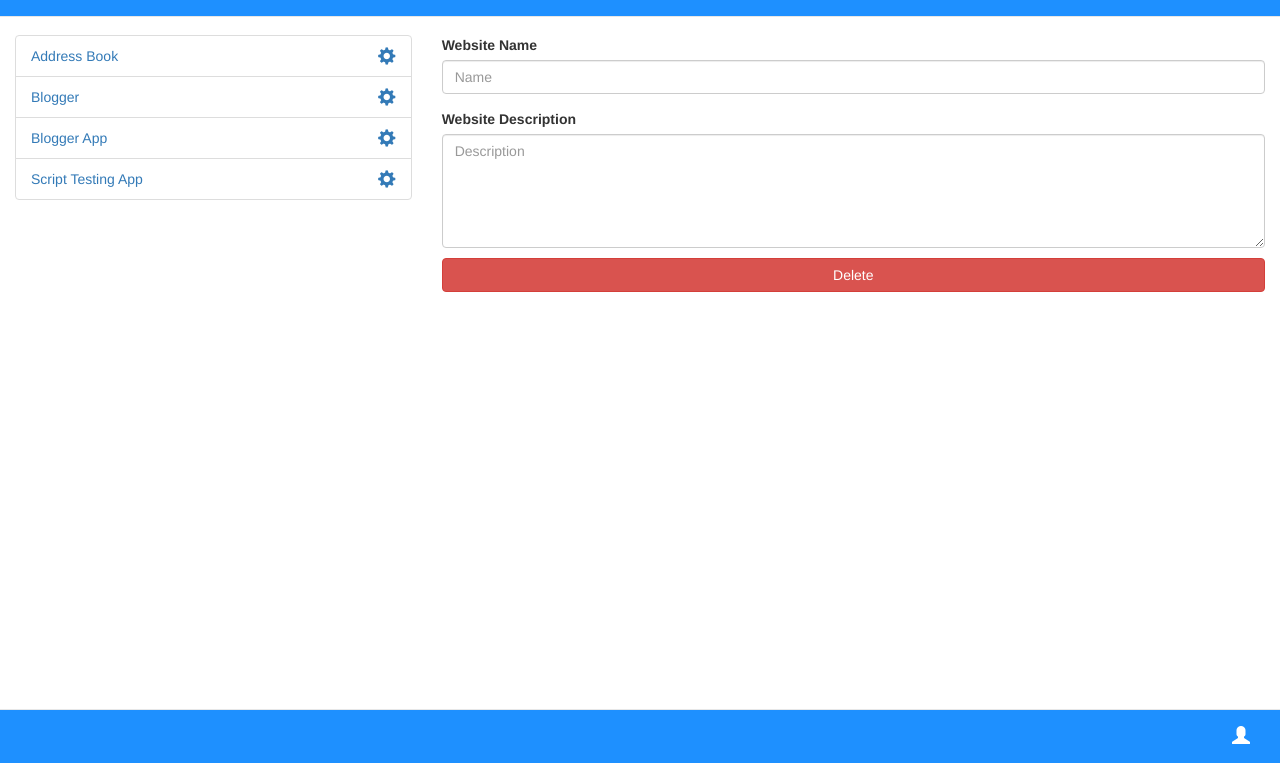
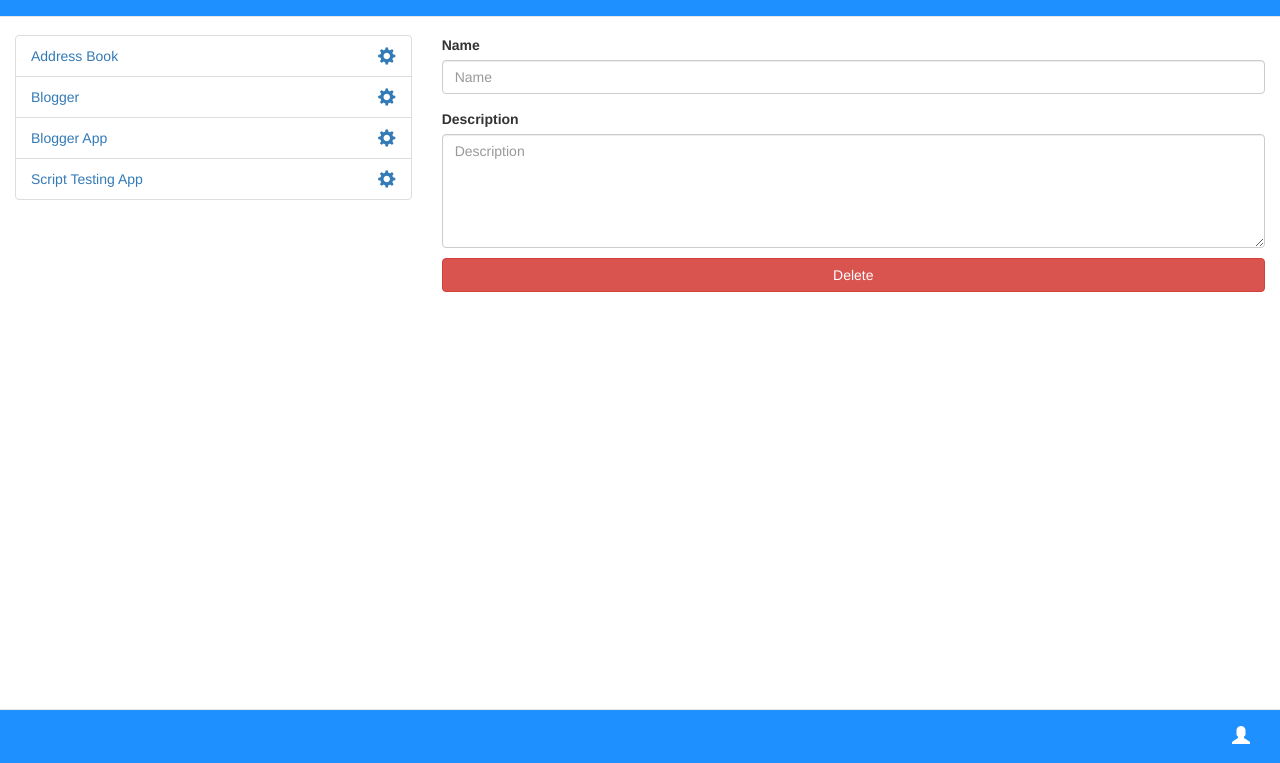
Before and after one commit to smaddikonda/maddikonda-saisuryateja-webdev, a website: page public/assignment/website/website-edit.html in a window 1280 px wide. Shown: the part 37-800 px from the top of the page. Drawn offline with nearby package versions, Linux system fonts and the light colour scheme.

Commit message:
website edit page changes

```diff
--- a/public/assignment/website/website-edit.html
+++ b/public/assignment/website/website-edit.html
@@ -70,11 +70,11 @@
 
         <div class="container-fluid sm-main-body col-md-8 col-xs-12 visible-xs visible-sm visible-md visible-lg">
             <div class="sm-elements">
-                <label>Website Name</label>
+                <label>Name</label>
                 <input type="text" class="form-control" placeholder="Name"/>
             </div>
             <div class="sm-elements">
-                <label>Website Description</label>
+                <label>Description</label>
                 <textarea class="form-control sm-textarea" placeholder="Description" rows="5"></textarea>
             </div>
             <div>
```
